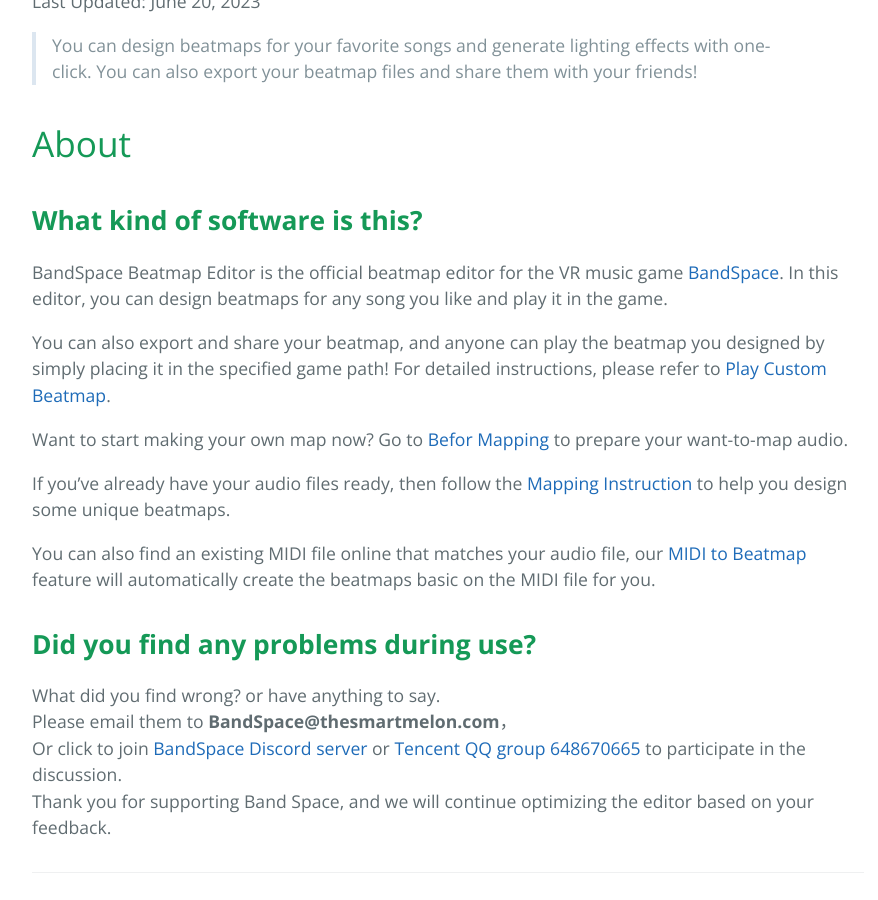
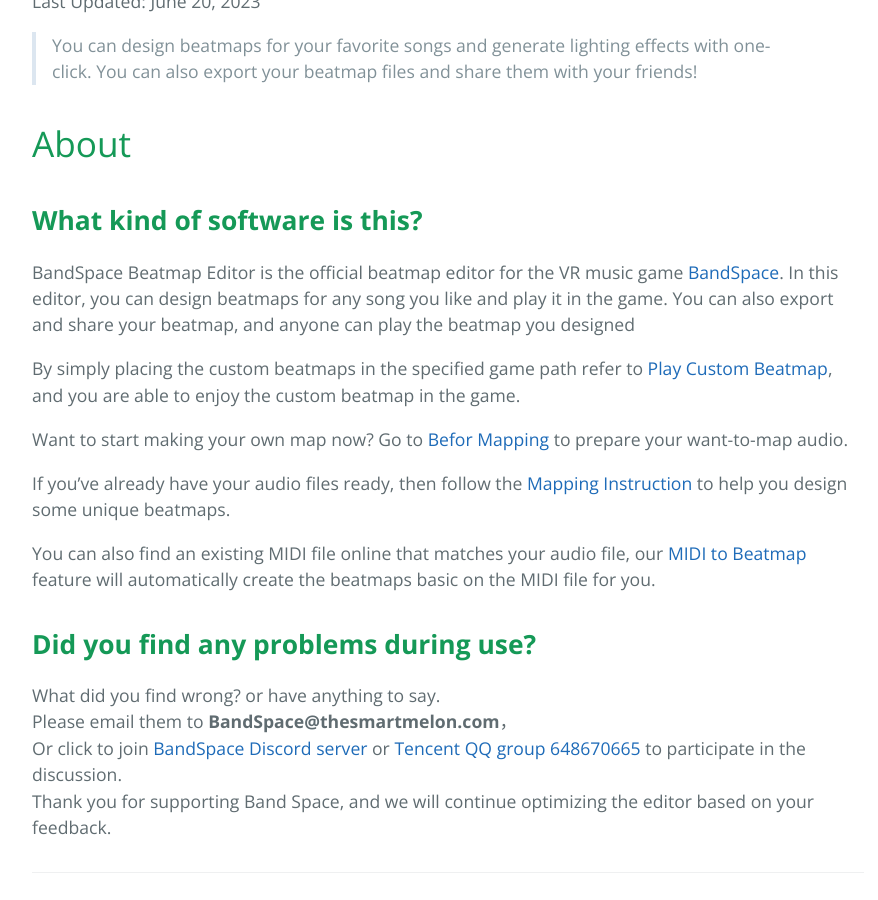
Before and after one commit to Smartmelon/BandSpace, a Jekyll site: the page built from pages/en/index.md, in a window 1280 px wide and 900 px high, scrolled down 663 px. Shown: the whole window, without its empty margins (192-1070 px from the left). Built offline with Jekyll 4.4.1, drawn with Linux system fonts in a browser that asks for light colours.

Commit message:
Update Document

```diff
--- a/pages/en/index.md
+++ b/pages/en/index.md
@@ -14,9 +14,9 @@
 # About
 
 ## **What kind of software is this?**
-BandSpace Beatmap Editor is the official beatmap editor for the VR music game [BandSpace](https://store.steampowered.com/app/2182070). In this editor, you can design beatmaps for any song you like and play it in the game.
+BandSpace Beatmap Editor is the official beatmap editor for the VR music game [BandSpace](https://store.steampowered.com/app/2182070). In this editor, you can design beatmaps for any song you like and play it in the game. You can also export and share your beatmap, and anyone can play the beatmap you designed
 
-You can also export and share your beatmap, and anyone can play the beatmap you designed by simply placing it in the specified game path! For detailed instructions, please refer to [Play Custom Beatmap](play-custom-map).
+By simply placing the custom beatmaps in the specified game path refer to [Play Custom Beatmap](play-custom-map), and you are able to enjoy the custom beatmap in the game.
 
 Want to start making your own map now? Go to [Befor Mapping](before-mapping) to prepare your want-to-map audio.
 
```
